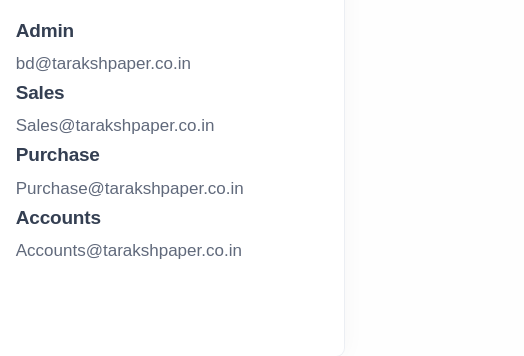
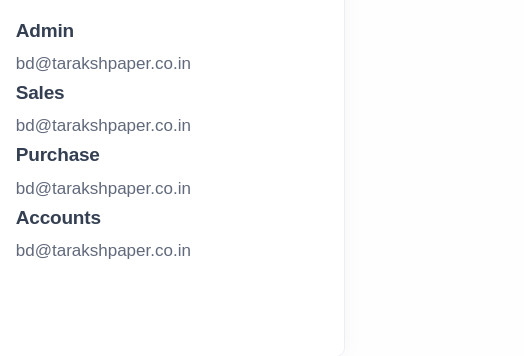
Before and after one commit to Kapil9798/Taraksh-Paper, a plain HTML site: page contact.html in a window 1280 px wide. Shown: the part 1638-1994 px from the top of the page, 756-1280 px from the left. Drawn offline with Linux system fonts and the light colour scheme; files whose address does not match are found by name; a web font is replaced by a local one.

Commit message:
Update contact.html

```diff
--- a/contact.html
+++ b/contact.html
@@ -290,7 +290,7 @@
                   </div>
                   <div>
                     <h5 class="mb-1">Sales</h5>
-                    <p class="mb-0"><a href="mailto:Sales@tarakshpaper.co.in" class="link-body">Sales@tarakshpaper.co.in</a></p>
+                    <p class="mb-0"><a href="mailto:bd@tarakshpaper.co.in" class="link-body">bd@tarakshpaper.co.in</a></p>
                     <!-- <p class="mb-0"><a href="mailto:@.com" class="link-body">@.com</a></p> -->
                   </div>
                 </div>
@@ -301,7 +301,7 @@
                   </div>
                   <div>
                     <h5 class="mb-1">Purchase</h5>
-                    <p class="mb-0"><a href="mailto:Purchase@tarakshpaper.co.in" class="link-body">Purchase@tarakshpaper.co.in</a></p>
+                    <p class="mb-0"><a href="mailto:bd@tarakshpaper.co.in" class="link-body">bd@tarakshpaper.co.in</a></p>
                     <!-- <p class="mb-0"><a href="mailto:@.com" class="link-body">@.com</a></p> -->
                   </div>
                 </div>
@@ -312,7 +312,7 @@
                   </div>
                   <div>
                     <h5 class="mb-1">Accounts</h5>
-                    <p class="mb-0"><a href="mailto:Accounts@tarakshpaper.co.in" class="link-body">Accounts@tarakshpaper.co.in</a></p>
+                    <p class="mb-0"><a href="mailto:bd@tarakshpaper.co.in" class="link-body">bd@tarakshpaper.co.in</a></p>
                     <!-- <p class="mb-0"><a href="mailto:@.com" class="link-body">@.com</a></p> -->
                   </div>
                 </div>
```
